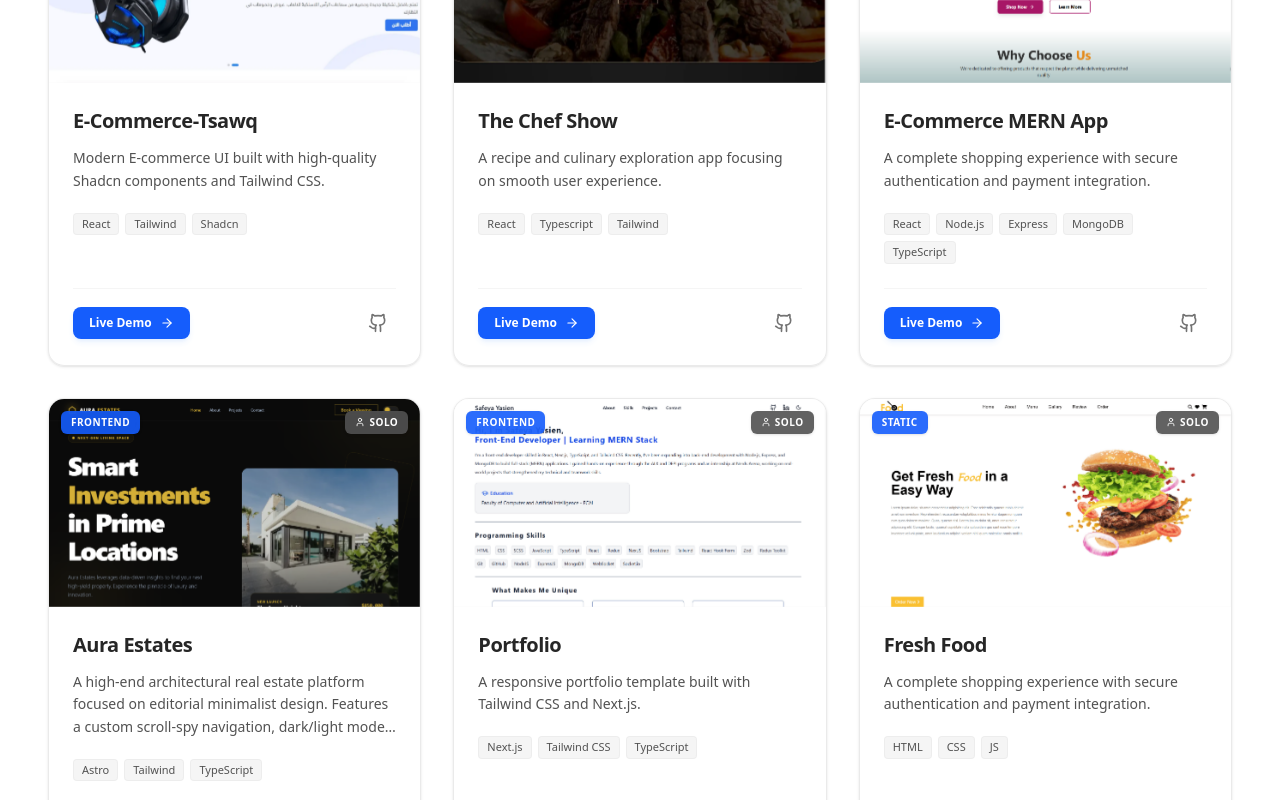
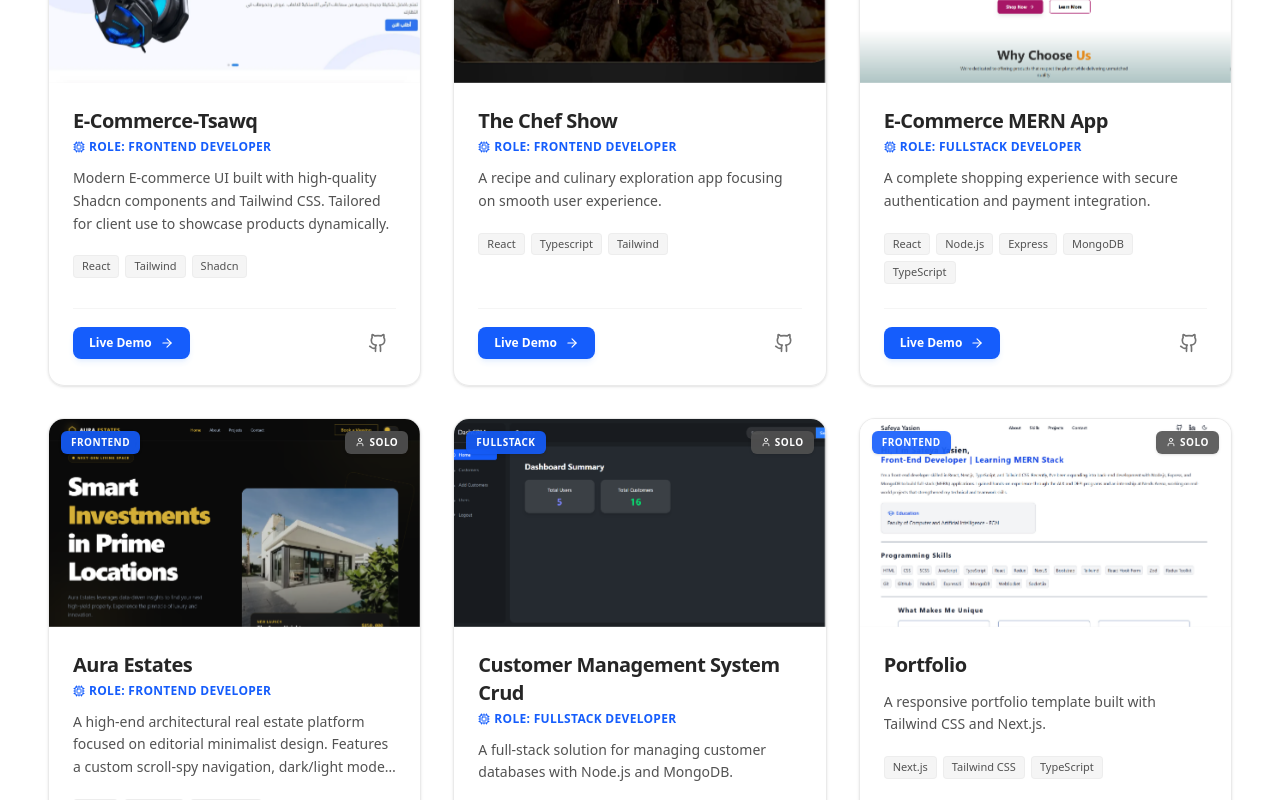
Before and after one commit to Safeya-Yasien/portfolio, a Next.js app: page /projects in a window 1280 px wide. Shown: the part 740-1540 px from the top of the page. Built offline with nearby package versions, Linux system fonts and the light colour scheme.

Commit message:
update projectsData.ts and project.ts

```diff
--- a/src/data/projectsData.ts
+++ b/src/data/projectsData.ts
@@ -6,15 +6,18 @@ export const projectsData: Project[] = [
     title: "E-Commerce-Tsawq",
     category: "Frontend",
     description:
-      "Modern E-commerce UI built with high-quality Shadcn components and Tailwind CSS.",
+      "Modern E-commerce UI built with high-quality Shadcn components and Tailwind CSS. Tailored for client use to showcase products dynamically.",
     image: "/projects/ecommerce-tsawq.webp",
     github_link: "https://github.com/Safeya-Yasien/ecommerece-tsawq",
     live_demo: "https://ecommerece-tsawq.netlify.app/",
     technologies: ["React", "Tailwind", "Shadcn"],
     featured: true,
+    engagementType: "Internship",
+    collaborationType: "Solo",
+    role: "Frontend Developer",
   },
   {
-    id: 6,
+    id: 2,
     title: "The Chef Show",
     category: "Frontend",
     description:
@@ -24,9 +27,12 @@ export const projectsData: Project[] = [
     live_demo: "https://the-chef-show.netlify.app/",
     technologies: ["React", "Typescript", "Tailwind"],
     featured: true,
+    engagementType: "Internship",
+    collaborationType: "Solo",
+    role: "Frontend Developer",
   },
   {
-    id: 2,
+    id: 3,
     title: "E-commerce MERN App",
     category: "Fullstack",
     description:
@@ -36,9 +42,12 @@ export const projectsData: Project[] = [
     live_demo: "https://e-commerce-mern-app-phi.vercel.app/",
     technologies: ["React", "Node.js", "Express", "MongoDB", "TypeScript"],
     featured: true,
+    engagementType: "Personal",
+    collaborationType: "Solo",
+    role: "Fullstack Developer",
   },
   {
-    id: 20,
+    id: 4,
     title: "Aura Estates",
     category: "Frontend",
     description:
@@ -48,10 +57,28 @@ export const projectsData: Project[] = [
     live_demo: "https://astro-aura-estates.netlify.app/",
     technologies: ["Astro", "Tailwind", "TypeScript"],
     featured: true,
+    engagementType: "Personal",
+    collaborationType: "Solo",
+    role: "Frontend Developer",
   },
-
   {
-    id: 12,
+    id: 5,
+    title: "Customer Management System Crud",
+    category: "Fullstack",
+    description:
+      "A full-stack solution for managing customer databases with Node.js and MongoDB.",
+    image: "/projects/customer-management-system-crud.png",
+    github_link:
+      "https://github.com/Safeya-Yasien/customer-management-react-node",
+    live_demo: "https://customer-management-react-node.vercel.app/",
+    technologies: ["React", "Typescript", "Node.js", "Express", "MongoDB"],
+    featured: true,
+    engagementType: "Personal",
+    collaborationType: "Solo",
+    role: "Fullstack Developer",
+  },
+  {
+    id: 6,
     title: "Portfolio",
     category: "Frontend",
     description:
@@ -61,36 +88,40 @@ export const projectsData: Project[] = [
     live_demo: "https://safeya-yasien.netlify.app/",
     technologies: ["Next.js", "Tailwind CSS", "TypeScript"],
     featured: true,
+    engagementType: "Personal",
+    collaborationType: "Solo",
   },
-
   {
-    id: 13,
+    id: 7,
     title: "Fresh Food",
-    category: "Static",
+    category: "Frontend",
     description:
-      "A complete shopping experience with secure authentication and payment integration.",
+      "A complete food showcasing static website with smooth layout features.",
     image: "/projects/fresh-food.png",
     github_link: "https://github.com/Safeya-Yasien/fresh_food",
     live_demo: "https://safeya-yasien.github.io/Fresh_Food/",
     technologies: ["HTML", "CSS", "JS"],
     featured: true,
+    engagementType: "Personal",
+    collaborationType: "Solo",
   },
-
   {
-    id: 3,
+    id: 8,
     title: "Traveling",
-    category: "Static",
+    category: "Frontend",
     description:
       "A landing page for travel enthusiasts using Local Storage to save preferences.",
     image: "/projects/traveling.webp",
     github_link: "https://github.com/Safeya-Yasien/traveling",
     live_demo: "https://safeya-yasien.github.io/traveling/",
     technologies: ["HTML", "CSS", "JS", "Bootstrap"],
+    engagementType: "Personal",
+    collaborationType: "Solo",
   },
   {
-    id: 4,
+    id: 9,
     title: "Product Management System Crud",
-    category: "Static",
+    category: "Frontend",
     description:
       "A robust CRUD application for managing inventory and products directly in the browser.",
     image: "/projects/crud.webp",
@@ -99,9 +130,11 @@ export const projectsData: Project[] = [
     live_demo:
       "https://safeya-yasien.github.io/product-management-system-crud/",
     technologies: ["HTML", "CSS", "JS", "LocalStorage"],
+    engagementType: "Personal",
+    collaborationType: "Solo",
   },
   {
-    id: 8,
+    id: 10,
     title: "Cart ReduxToolkit",
     category: "Frontend",
     description:
@@ -110,9 +143,11 @@ export const projectsData: Project[] = [
     github_link: "https://github.com/Safeya-Yasien/Cart_ReduxToolkit",
     live_demo: "https://safeya-yasien.github.io/Cart_ReduxToolkit/",
     technologies: ["React", "ReduxToolkit", "React-Bootstrap"],
+    engagementType: "Personal",
+    collaborationType: "Solo",
   },
   {
-    id: 9,
+    id: 11,
     title: "Portfolio Template",
     category: "Frontend",
     description:
@@ -121,22 +156,11 @@ export const projectsData: Project[] = [
     github_link: "https://github.com/Safeya-Yasien/react-portfolio-template",
     live_demo: "https://safeya-yasien.github.io/react-portfolio-template/",
     technologies: ["Vite", "React-Bootstrap", "SASS"],
+    engagementType: "Personal",
+    collaborationType: "Solo",
   },
   {
-    id: 10,
-    title: "Customer Management System Crud",
-    category: "Fullstack",
-    description:
-      "A full-stack solution for managing customer databases with Node.js and MongoDB.",
-    image: "/projects/customer-management-system-crud.png",
-    github_link:
-      "https://github.com/Safeya-Yasien/customer-management-react-node",
-    live_demo: "https://customer-management-react-node.vercel.app/",
-    technologies: ["React", "Typescript", "Node.js", "Express", "MongoDB"],
-  },
-
-  {
-    id: 11,
+    id: 12,
     title: "Education Landing Page",
     category: "UI/UX",
     description:
@@ -146,27 +170,35 @@ export const projectsData: Project[] = [
     live_demo:
       "https://www.figma.com/design/oWwxBJtGzw7Qya51brt4MQ/landing-page?node-id=1-190",
     technologies: ["Figma", "UI/UX", "Color Theory"],
+    engagementType: "Personal",
+    collaborationType: "Solo",
   },
   {
-    id: 14,
+    id: 13,
     title: "Car Showroom",
-    category: "Static",
+    category: "Frontend",
     description:
-      "A multi-page Car Showroom website built with HTML5 and CSS3. The project features a comprehensive navigation system (Home, Products, Services, Team, etc.). It focuses on clean typography, professional layouts, and a user-friendly interface for browsing automotive inventory.",
+      "A multi-page Car Showroom website built with HTML5 and CSS3. Features a comprehensive navigation system and auto-showroom layouts.",
     image: "/projects/car-showroom.png",
     github_link: "https://github.com/Safeya-Yasien/Car_Showroom",
     live_demo: "https://safeya-yasien.github.io/Car_Showroom/",
     technologies: ["HTML", "CSS", "JS"],
+    engagementType: "Personal",
+    collaborationType: "Team",
+    role: "Frontend Developer",
+    teamSize: 2,
   },
   {
-    id: 15,
+    id: 14,
     title: "E-commerce Single Page Showcase",
-    category: "Static",
+    category: "Frontend",
     description:
-      "A responsive one-page web app built with HTML, CSS, JavaScript, Tailwind CSS, and FontAwesome. It displays product details—sizes, colors, price, reviews—and includes a New Arrivals section for the latest products.",
+      "A responsive one-page web app built with HTML, CSS, JavaScript, Tailwind CSS, and FontAwesome. Displays product details with size/color filters.",
     image: "/projects/e-commerce-single-page.png",
     github_link: "https://github.com/Safeya-Yasien/e-commerce-single-page",
     live_demo: "https://safeya-yasien.github.io/e-commerce-single-page/",
     technologies: ["HTML", "JS", "Tailwind CSS"],
+    engagementType: "Personal",
+    collaborationType: "Solo",
   },
 ];
--- a/src/types/project.ts
+++ b/src/types/project.ts
@@ -1,4 +1,8 @@
-export type Category = "Fullstack" | "Frontend" | "Static" | "UI/UX" | "Backend";
+export type Category =
+  | "Fullstack"
+  | "Frontend"
+  | "UI/UX"
+  | "Backend";
 
 export interface Project {
   id: number;
@@ -10,7 +14,7 @@ export interface Project {
   live_demo: string;
   technologies: string[];
   featured?: boolean;
-  engagementType?: "Freelance" | "Personal";
+  engagementType?: "Freelance" | "Personal" | "Internship";
   collaborationType?: "Solo" | "Team";
   role?: string;
   teamSize?: number;
```
